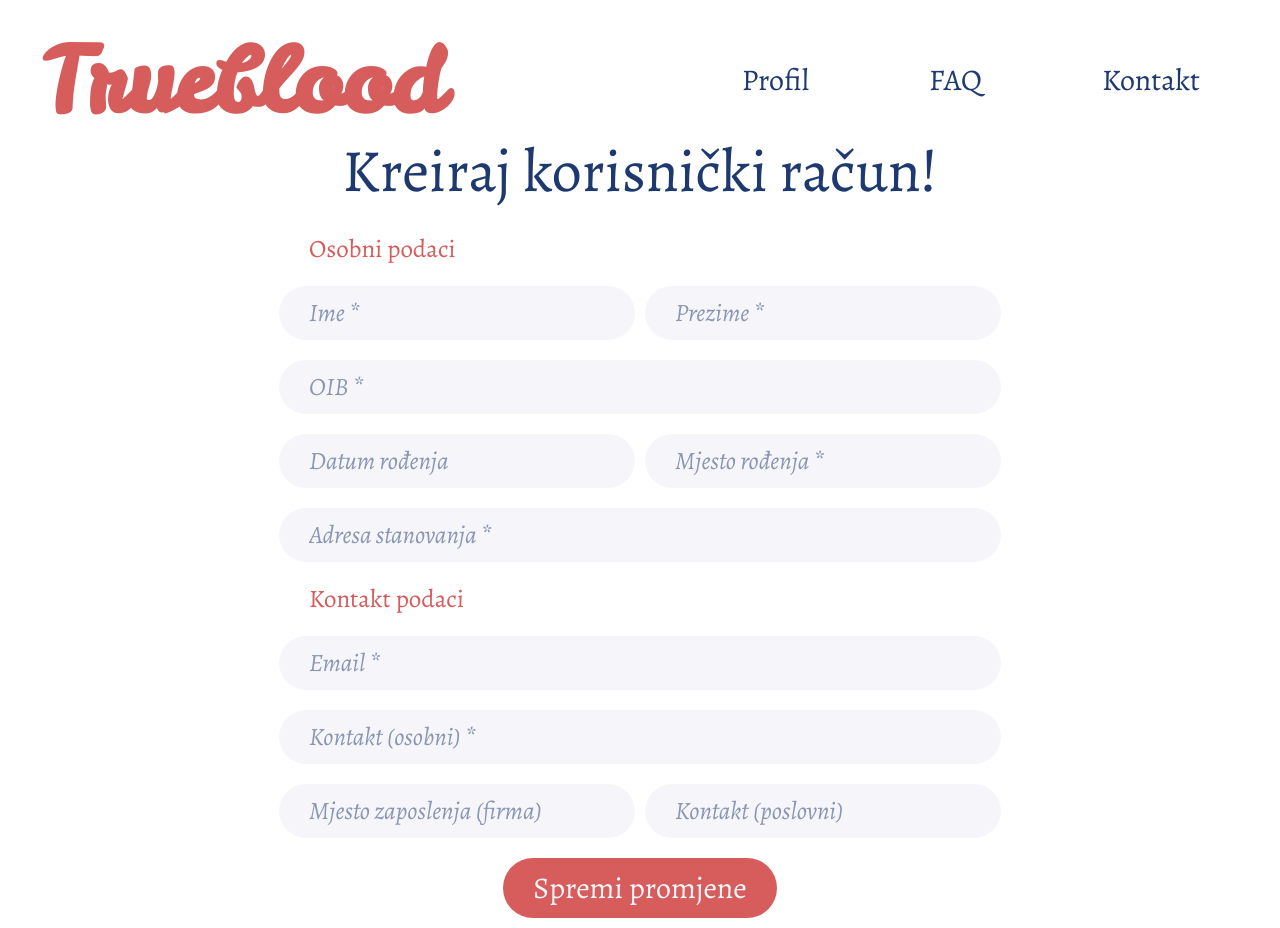
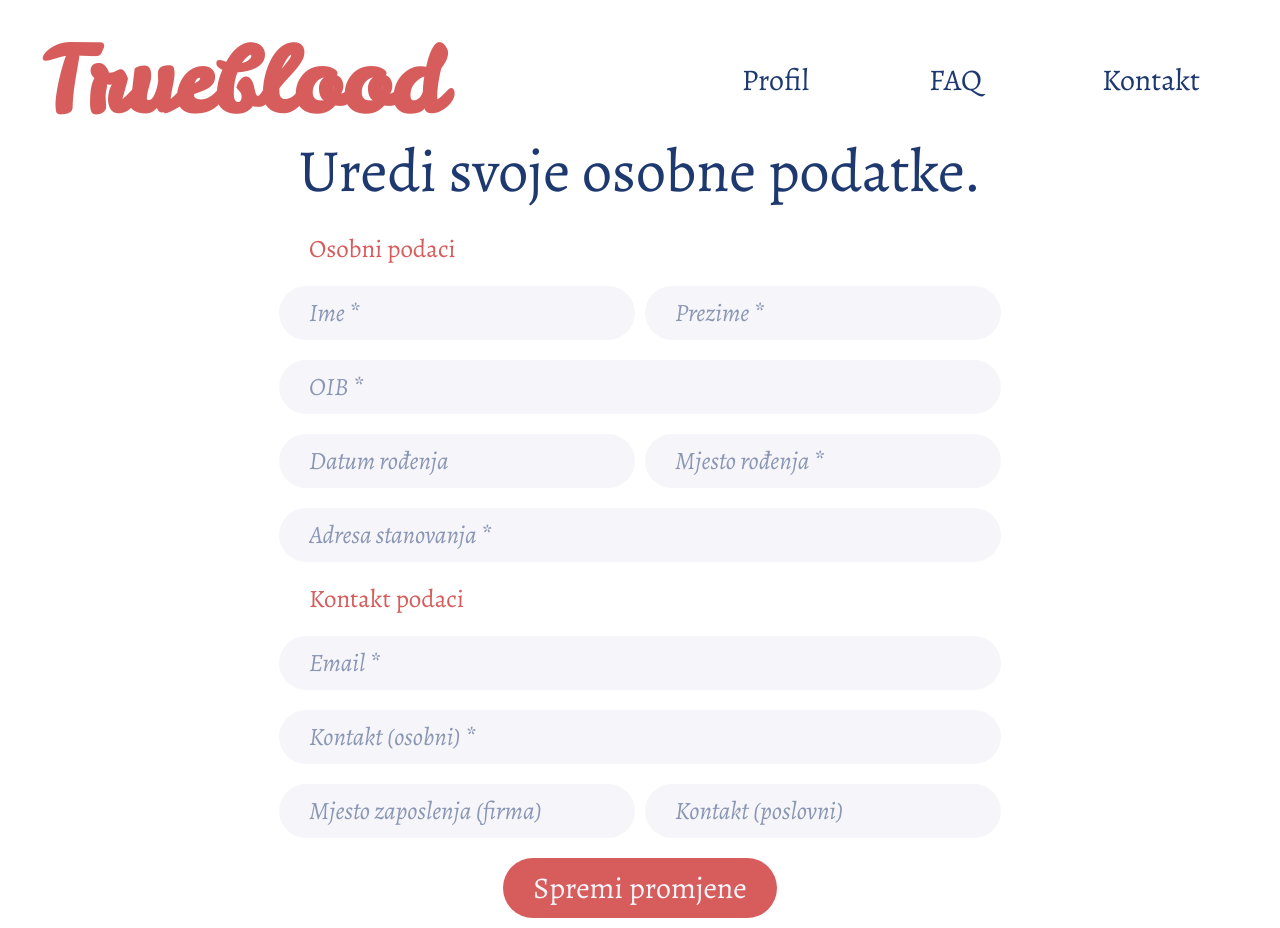
Before and after one commit to ToniIvankovic/TrueBlood, a React app in the folder IzvorniKod/frontend/: page /update in a window 1280 px wide. Built offline with nearby package versions, Linux system fonts and the light colour scheme.

Commit message:
sitni popravci nakon pregleda

```diff
--- a/IzvorniKod/frontend/src/Update.js
+++ b/IzvorniKod/frontend/src/Update.js
@@ -8,7 +8,7 @@ const Update = () => {
         <div className="reg">
             <form className='formular'>
                 <div className="tekst">
-                <p>Kreiraj korisnički račun!</p>
+                <p>Uredi svoje osobne podatke.</p>
                 </div>
                 <div className="label">
                     <label>Osobni podaci</label>
--- a/IzvorniKod/frontend/src/index.css
+++ b/IzvorniKod/frontend/src/index.css
@@ -250,7 +250,7 @@
     display: grid;
     grid-template-rows: auto;
     justify-content: center;
-    margin: 0 20px;
+    margin: 0 20px 10px;
 }
 
 .reg input{
```
